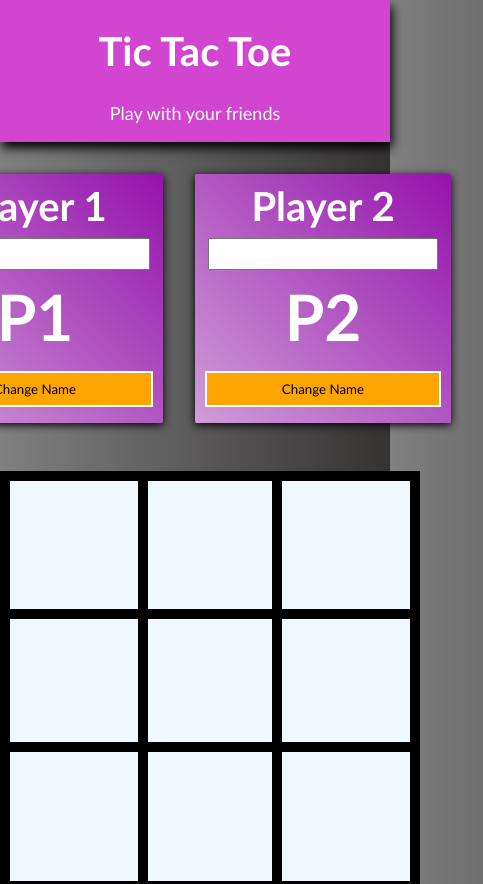
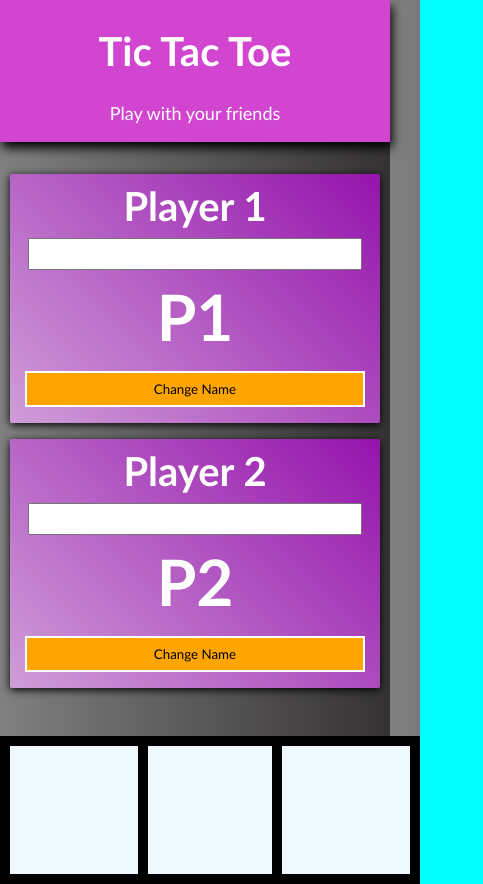
Before and after one commit to raahim21/Tic_Tac_Toe, a plain HTML site: page tic.html in a window 390 px wide. Shown: the top 884 px of the page, 483 px wide, since content can reach past the window. Drawn offline with Linux system fonts and the light colour scheme.

Commit message:
Update tic.html
Fixed Responsive Issues

```diff
--- a/tic.html
+++ b/tic.html
@@ -155,6 +155,26 @@
   color: white;
             margin: 0.5rem 0 0 0 ;
         }
+
+        @media screen and (max-width:678px){
+            body{
+                background-color: aqua;
+            }
+
+            .players-info{
+                flex-direction: column;
+                width: 100%;
+            }
+
+            .player1, .player2{
+                width: 95%;
+                margin: auto;
+            }
+
+            .player2{
+                margin-top: 1rem;
+            }
+        }
     </style>
 
     <script defer src="tic.js"></script>
```
